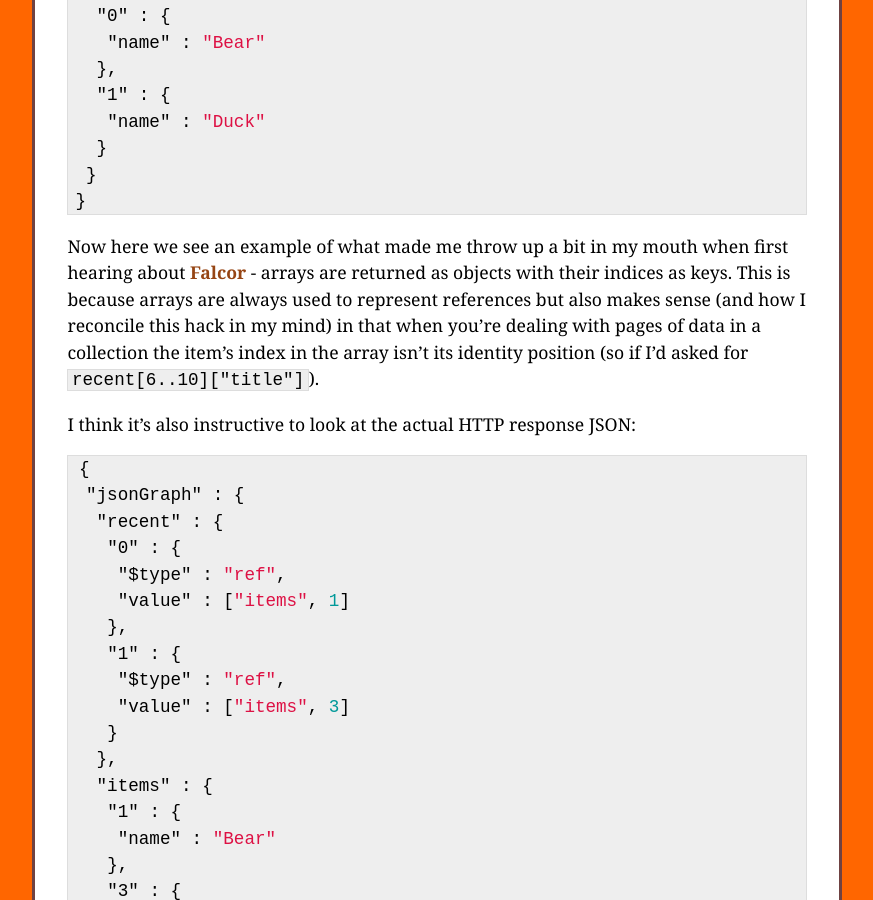
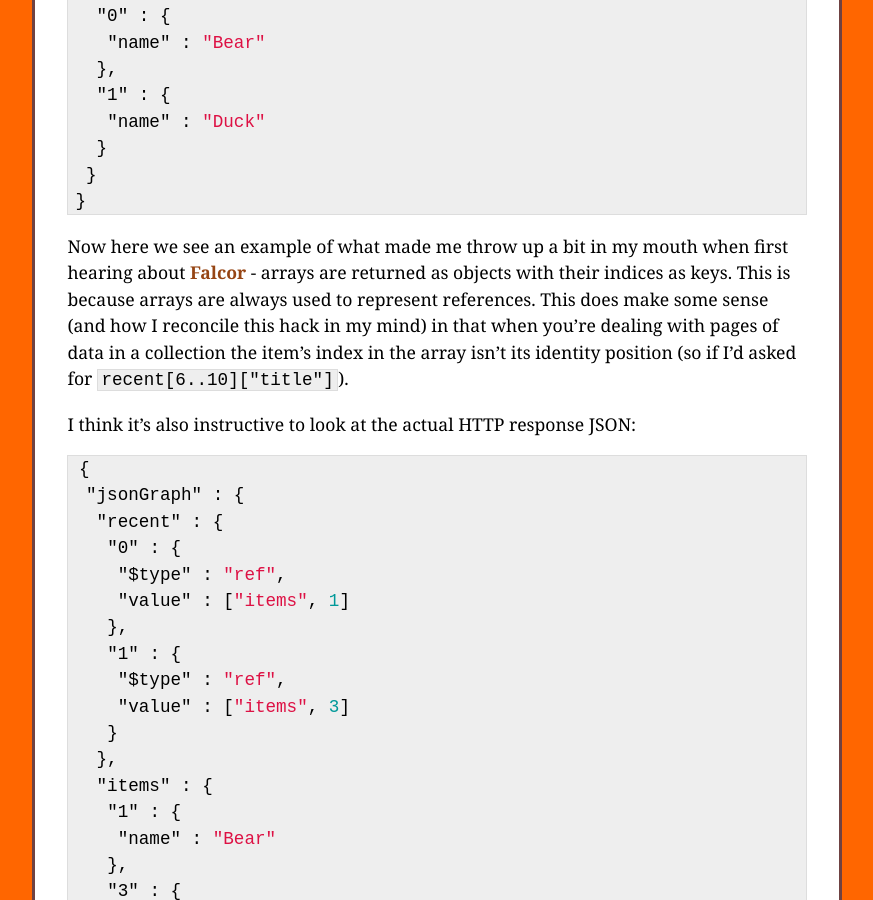
Before and after one commit to thaggie/thaggie.github.io, a Jekyll site: the page built from _posts/2015-08-20-falcor-2.markdown, in a window 1280 px wide and 900 px high, scrolled down 2037 px. Shown: the whole window, without its empty margins (203-1076 px from the left). Built offline with Jekyll 4.4.1, drawn with Linux system fonts in a browser that asks for light colours; Markdown is read by kramdown in place of the engine named in the settings.

Commit message:
Fixed English (a bit).

````diff
--- a/_posts/2015-08-20-falcor-2.markdown
+++ b/_posts/2015-08-20-falcor-2.markdown
@@ -89,7 +89,7 @@ The result of our call from the client is a json that looks like this:
 }
 ```
 
-Now here we see an example of what made me throw up a bit in my mouth when first hearing about [Falcor][2] - arrays are returned as objects with their indices as keys. This is because arrays are always used to represent references but also makes sense (and how I reconcile this hack in my mind) in that when you're dealing with pages of data in a collection the item's index in the array isn't its identity position (so if I'd asked for `recent[6..10]["title"]`).
+Now here we see an example of what made me throw up a bit in my mouth when first hearing about [Falcor][2] - arrays are returned as objects with their indices as keys. This is because arrays are always used to represent references. This does make some sense (and how I reconcile this hack in my mind) in that when you're dealing with pages of data in a collection the item's index in the array isn't its identity position (so if I'd asked for `recent[6..10]["title"]`).
 
 I think it's also instructive to look at the actual HTTP response JSON:
 
````
